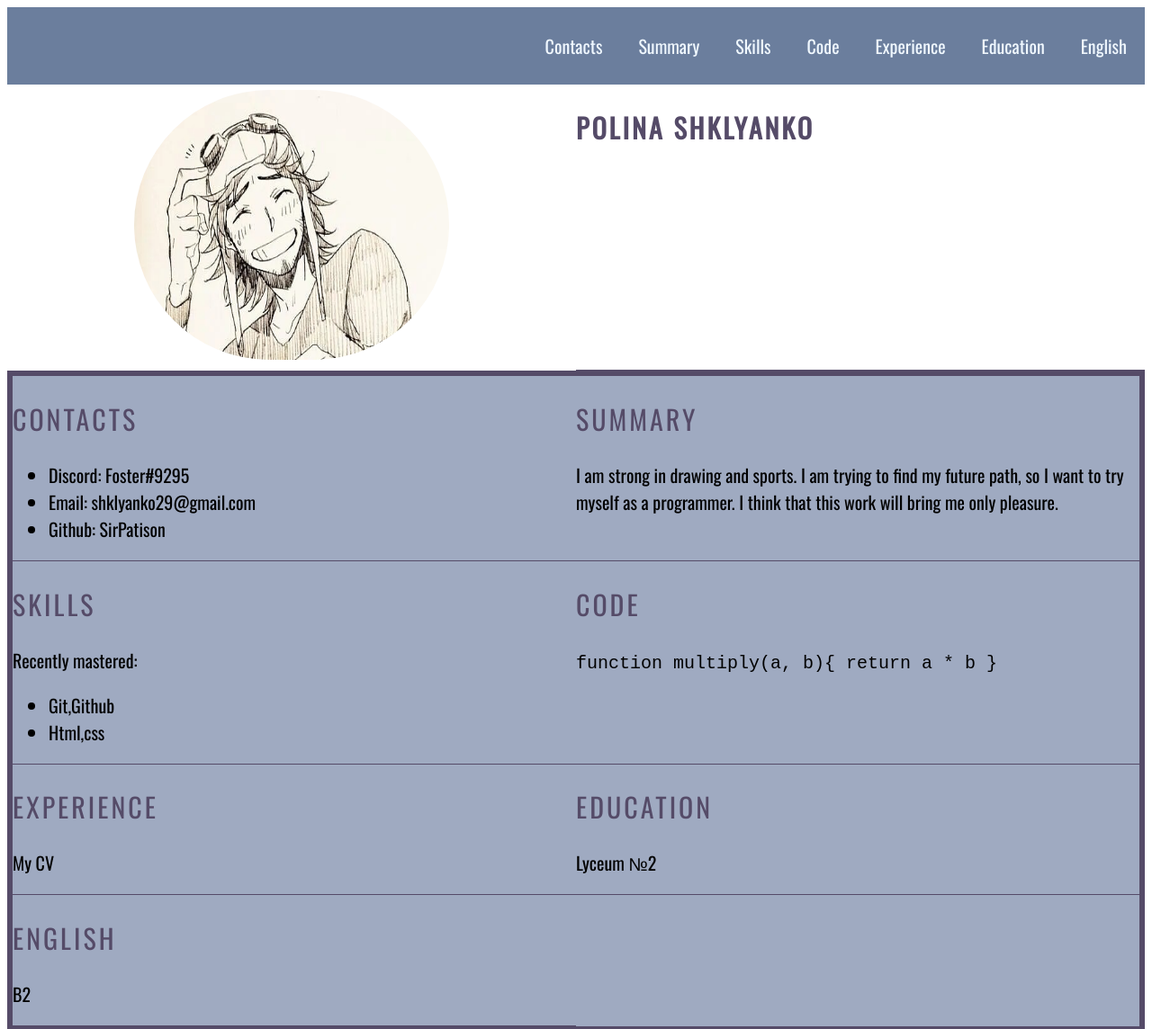
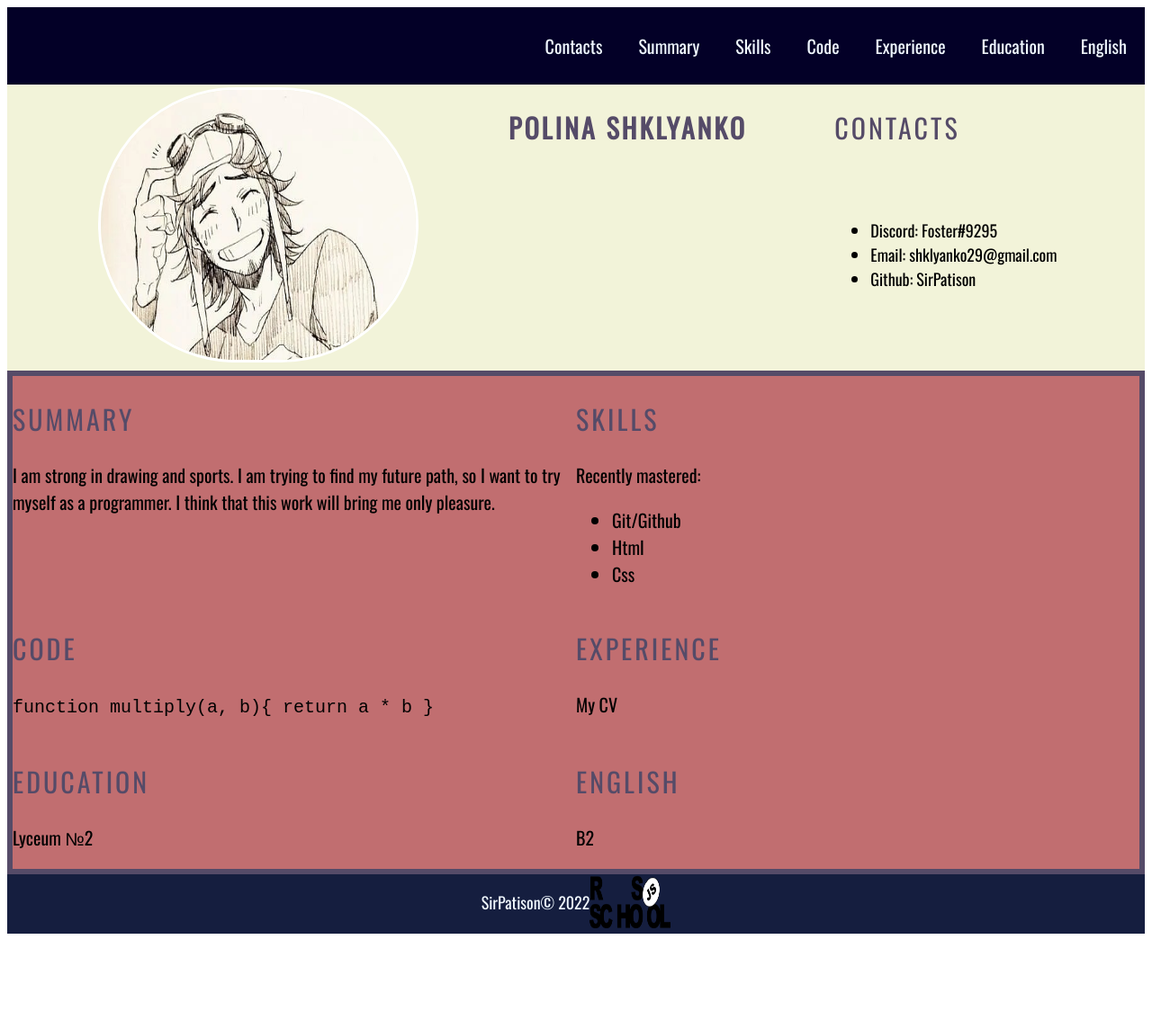
Before and after one commit to SirPatison/rsschool-cv, a plain HTML site: page index.html in a window 1280 px wide. Shown: the top 1144 px of the page at 90% size. After the commit the page ends 1046 px from the top, so only its background shows below. Drawn offline with nearby package versions, Linux system fonts and the light colour scheme.

Commit message:
fix:change colors

```diff
--- a/index.html
+++ b/index.html
@@ -28,11 +28,10 @@
         <div class="photoname">
         <img src="./image.jpg" alt="my photo" class="picture" width="350" height="300" align:"left" vspace="3" hspace="3">
     </div>
-        <section class="section" id="profile">
+        <section class="section2" id="profile">
          <h1 class="section-title"><b>Polina Shklyanko</b></h1>
         </section>
-        <div class="information">
-        <section class="section" id="contacts">
+        <section class="section2" id="contacts">
          <h2 class="section-title">Contacts</h2>
          <p><ul>
             <li>Discord: Foster#9295</li>
@@ -40,6 +39,7 @@
             <li>Github: <a href="https://github.com/SirPatison" class="linkco">SirPatison</a></li>
         </ul></p>
         </section>
+        <div class="information">
         <section class="section" id="summary">
          <h2 class="section-title">Summary</h2>
          <p>I am strong in drawing and sports. I am trying to find my future path, so I want to try myself as a programmer. I think that this work will bring me only pleasure.</p>
@@ -48,10 +48,10 @@
          <h2 class="section-title">Skills</h2>
          <p>Recently mastered:</p>
          <p> <ul>
-            <li>Git,Github</li>
-            <li>Html,css</li>
+            <li>Git/Github</li>
+            <li>Html</li>
+            <li>Css</li>
         </ul>
-
          </p>
         </section>
         <section class="section" id="code">
--- a/style.css
+++ b/style.css
@@ -1,7 +1,7 @@
 html {
     scroll-behavior: smooth;
   }
-  .header {background-color: #6b7e9d;}
+  .header {background-color: #030027;}
 body {font-family: 'Oswald', sans-serif;
     font-size: 18px;
     font-weight: 400;
@@ -28,11 +28,11 @@ body {font-family: 'Oswald', sans-serif;
       .main-container {
         display: flex;
         flex-wrap: wrap;
+        background-color: #F2F3D9;
       }
       .section {
         width: 50%;
         font-size: 20px;
-        border-bottom: 1px solid #554b68;
       }
       .section-title {
         font-size: 30px;
@@ -46,7 +46,7 @@ body {font-family: 'Oswald', sans-serif;
           width: 100%;
         }
       }
-      .footer {background-color: #6b7e9d;
+      .footer {background-color: #151E3F;
       color: aliceblue;
     display: flex;
     flex-direction: row;
@@ -58,10 +58,13 @@ body {font-family: 'Oswald', sans-serif;
         .photoname {margin-left: auto;
             margin-right: auto;}
         .information {border: 6px solid #554b68;
-            background-color: #40578480;
+            background-color: #C16E70;
         display: flex;
     flex-wrap: wrap;
  margin-left: auto;
  margin-right: auto;}
     .linkco {color: #000000;
     text-decoration: none;}
+    .section2 {display: flex;
+    flex-direction: column;
+  margin-right: auto;}
```
